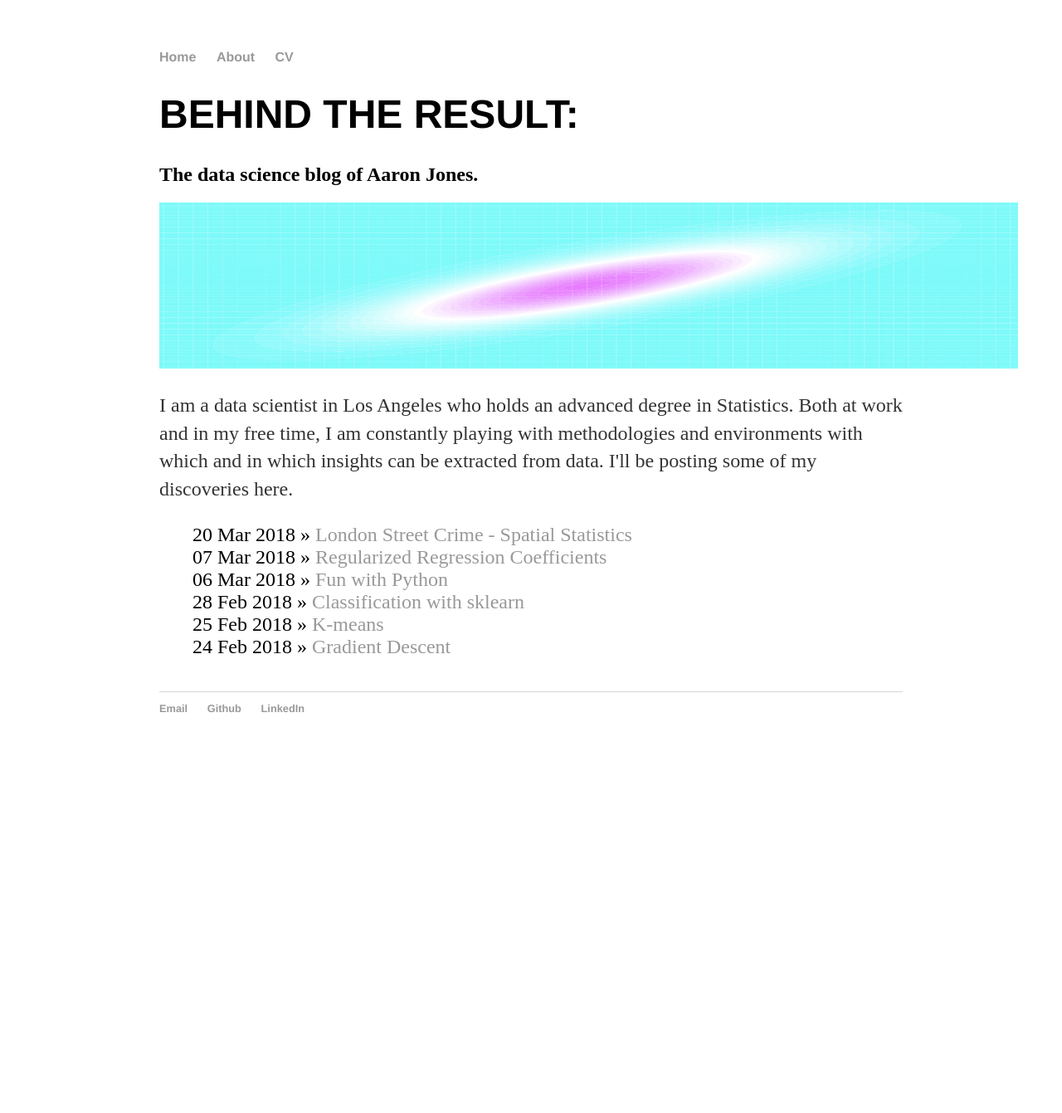
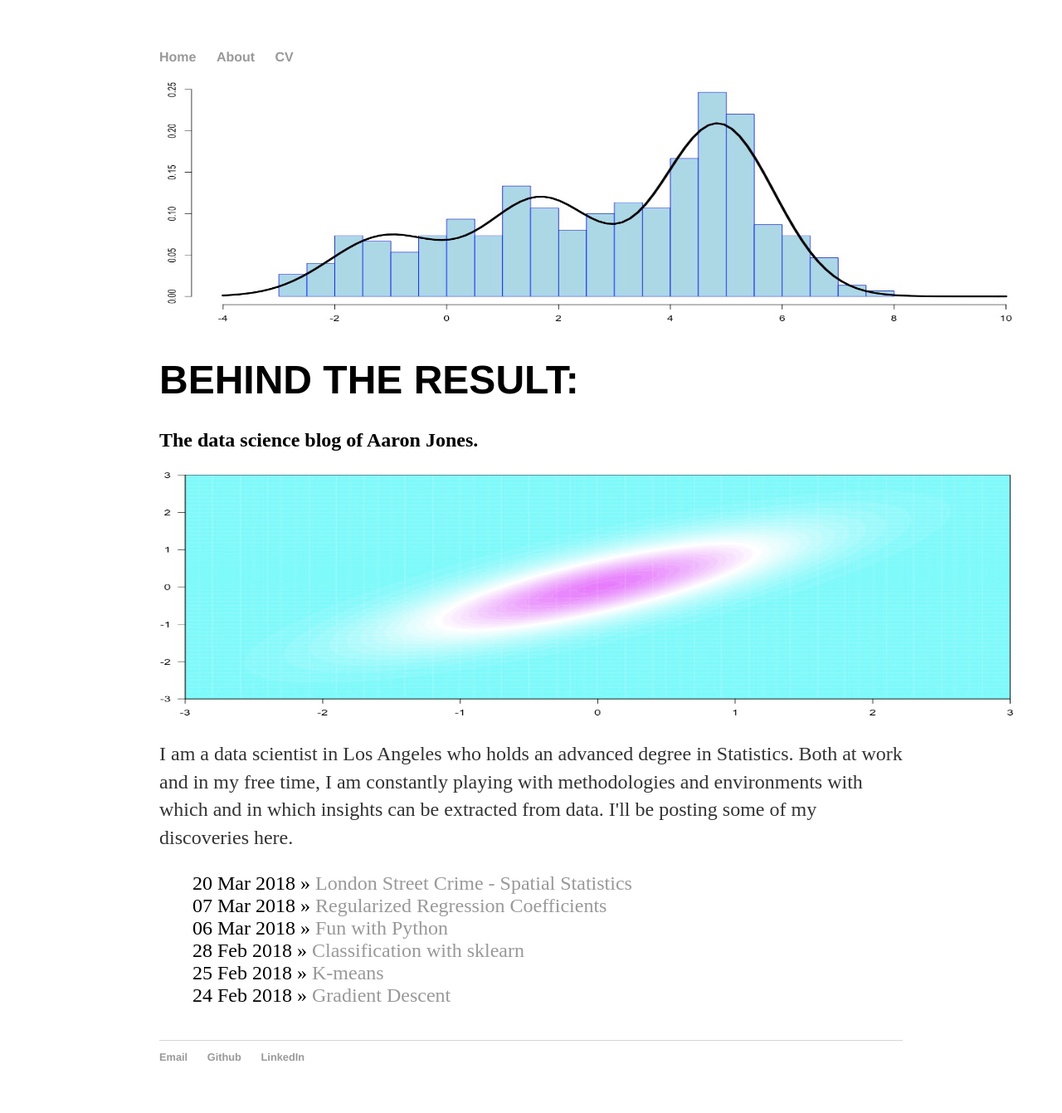
Before and after one commit to aaron-c-jones/aaron-c-jones.github.io, a Jekyll site: the page built from index.html, in a window 1280 px wide. Shown: the whole page at 83% size. Built offline with Jekyll 4.4.1, drawn with Linux system fonts in a browser that asks for light colours; before the commit the page ends 921 px from its top, so only the background shows below that.

Commit message:
new cover images

```diff
--- a/index.html
+++ b/index.html
@@ -3,10 +3,12 @@ layout: default
 title: Aaron Jones, Data Scientist
 ---
 <div class="blurb">
+	<img src="cover_image_2.jpg" width="1035" height="300">
+
 	<h1>BEHIND THE RESULT:</h1>
 	<h2>The data science blog of Aaron Jones.</h2>
 
-	<img src="cover_image.jpg" width="1035" height="200">
+	<img src="cover_image_1.jpg" width="1035" height="300">
 
 	<p>I am a data scientist in Los Angeles who holds an advanced degree in Statistics. Both at work and in my free time, I am constantly playing with methodologies and environments with which and in which insights can be extracted from data. I'll be posting some of my discoveries here.</a></p>
 </div><!-- /.blurb -->
```
Also changed, not shown: cover_image_1.jpg (added), cover_image_2.jpg (added).
